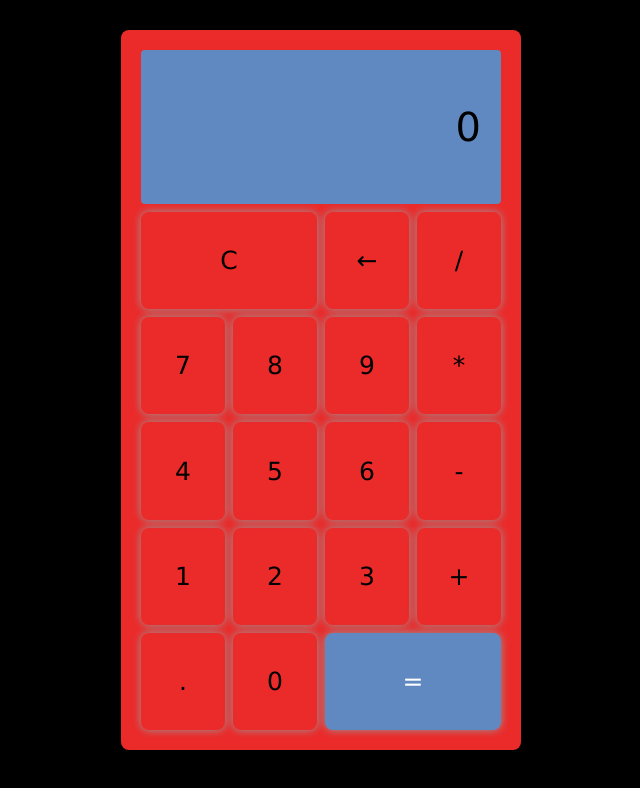
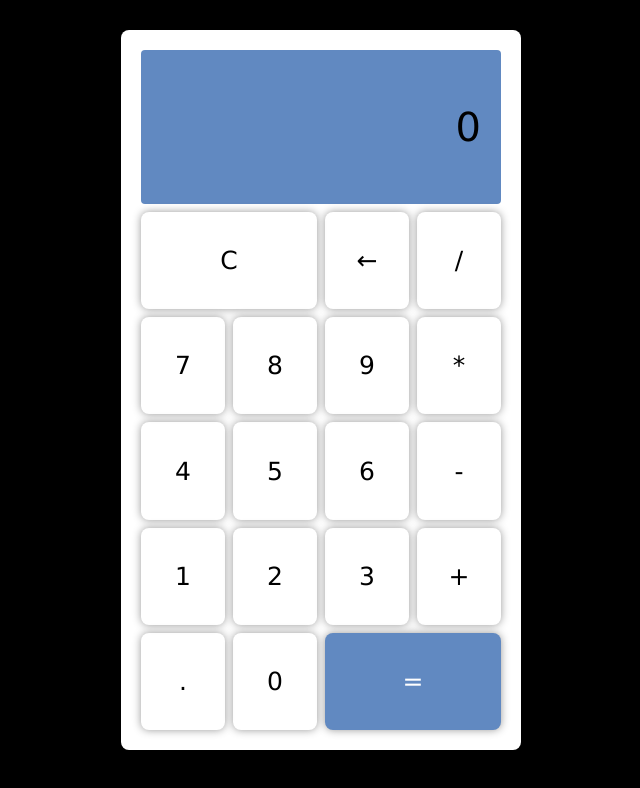
Before and after one commit to Reshuyadav1418/Calculator, a plain HTML site: page index.html in a window 1280 px wide. Shown: the whole page, without its empty margins (319-959 px from the left). Drawn offline with Linux system fonts and the light colour scheme.

Commit message:
backgroundcolor

```diff
--- a/style.css
+++ b/style.css
@@ -11,7 +11,7 @@ body{
 .calculator{
     width: 100%;
     min-height: 90vh;
-    background-color: #eb2a2a;
+    background-color:white;
     display: grid;
     grid-template-columns: repeat(4,1fr);
     max-width: 400px;
```
